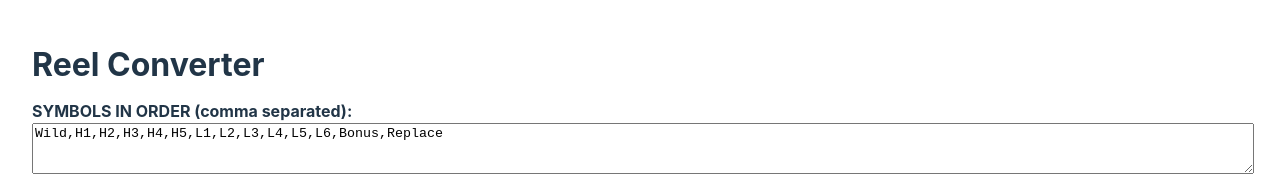
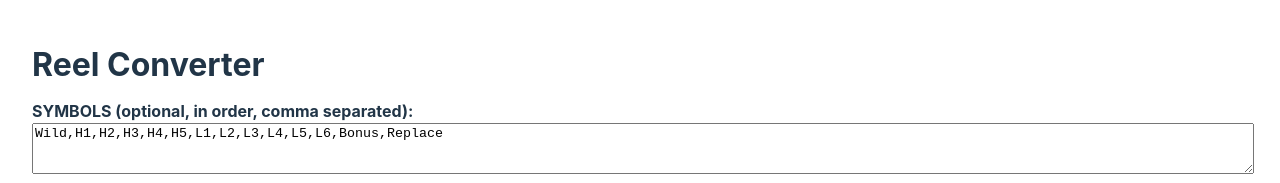
Before and after one commit to tsuriyathep/vite-reel-convert, a Vue app: page / in a window 1280 px wide. Shown: the top 183 px of the page. Built offline with nearby package versions, Linux system fonts and the light colour scheme.

Commit message:
1 file modified

```diff
--- a/src/components/HelloWorld.vue
+++ b/src/components/HelloWorld.vue
@@ -45,7 +45,7 @@ process();
 </script>
 
 <template>
-  <b>SYMBOLS IN ORDER (comma separated):</b>
+  <b>SYMBOLS (optional, in order, comma separated):</b>
   <textarea v-model="symbolsInOrder" style="width: 100%" rows="3" />
   <b>INPUT (from Excel tab separated):</b>
   <textarea v-model="reelText" style="width: 100%" rows="20" />
```
